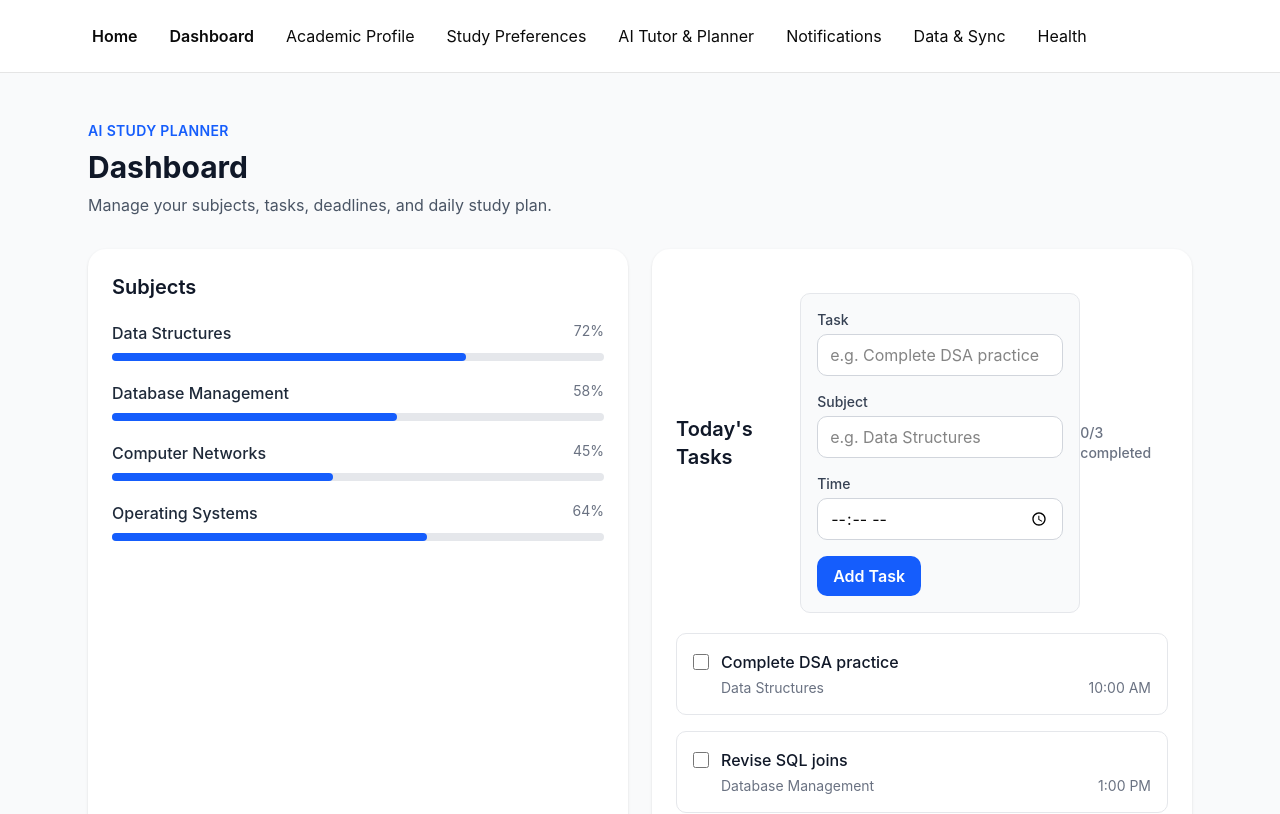
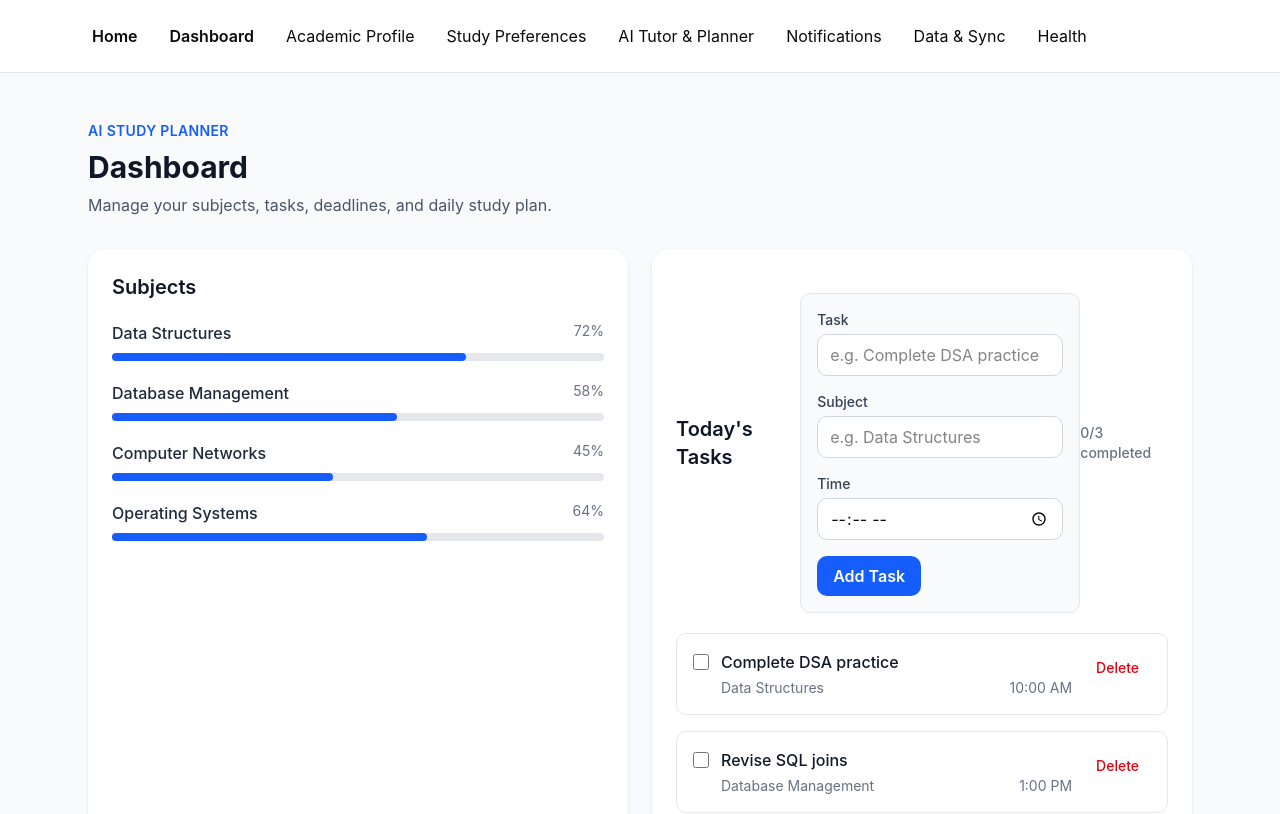
Before and after one commit to nilayvaishnava69-ops/ai-study-planner, a Next.js app: page /dashboard in a window 1280 px wide. Shown: the top 814 px of the page. Built offline with nearby package versions, Linux system fonts and the light colour scheme.

Commit message:
feat: add task deletion to dashboard

```diff
--- a/app/dashboard/page.tsx
+++ b/app/dashboard/page.tsx
@@ -157,6 +157,23 @@ export default function DashboardPage() {
     <span>{task.time}</span>
   </div>
 </div>
+
+<button
+  type="button"
+  onClick={() => {
+    setTasks((current) =>
+      current.filter((item) => item.id !== task.id)
+    );
+
+    setCompletedTasks((current) =>
+      current.filter((id) => id !== task.id)
+    );
+  }}
+  aria-label={`Delete ${task.title}`}
+  className="rounded-md px-3 py-2 text-sm font-medium text-red-600 hover:bg-red-50 focus:outline-none focus:ring-2 focus:ring-red-500"
+>
+  Delete
+</button>
                   </label>
                 );
               })}
```
Lines whose indentation alone changed are shown as unchanged.
